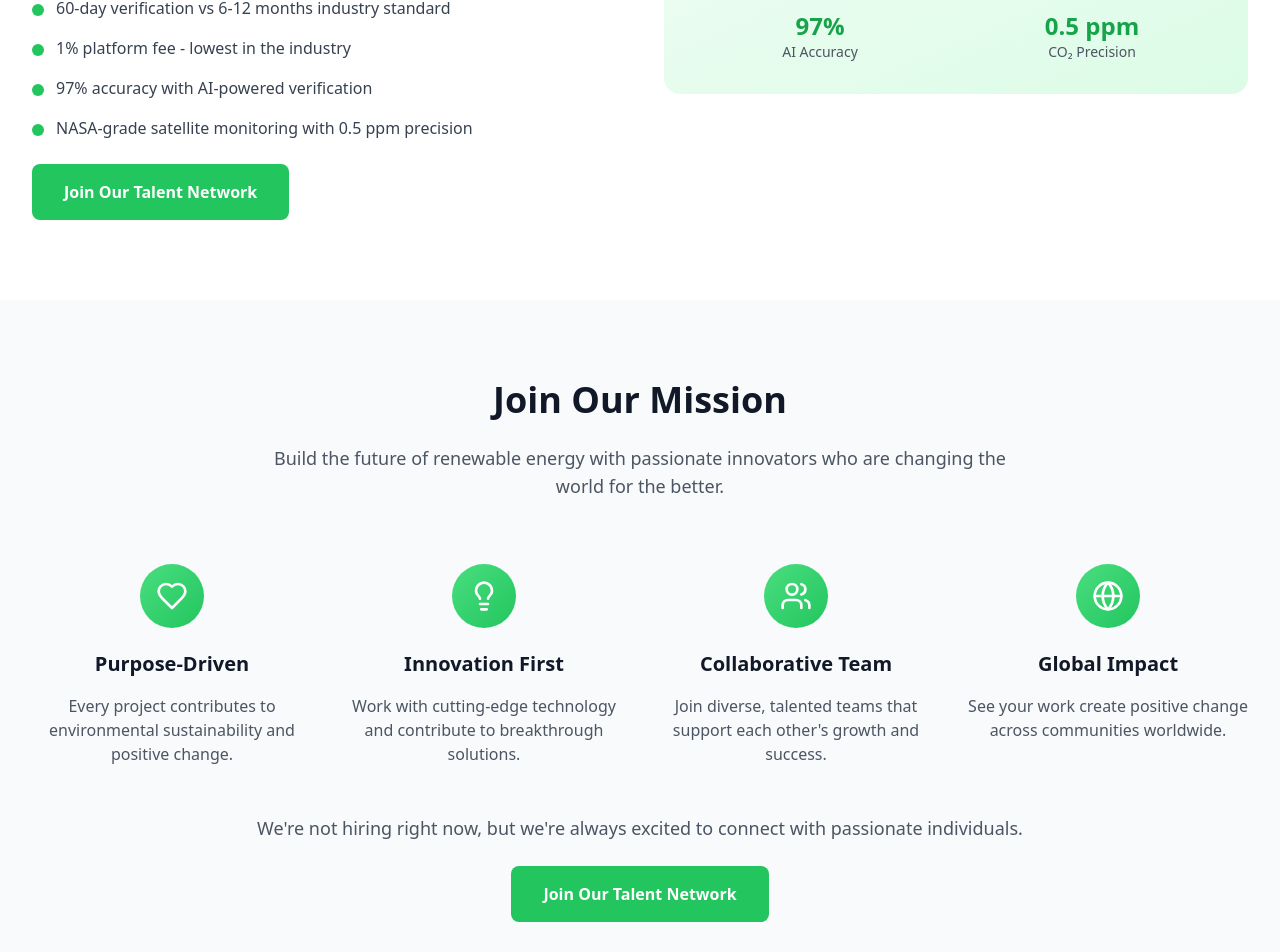
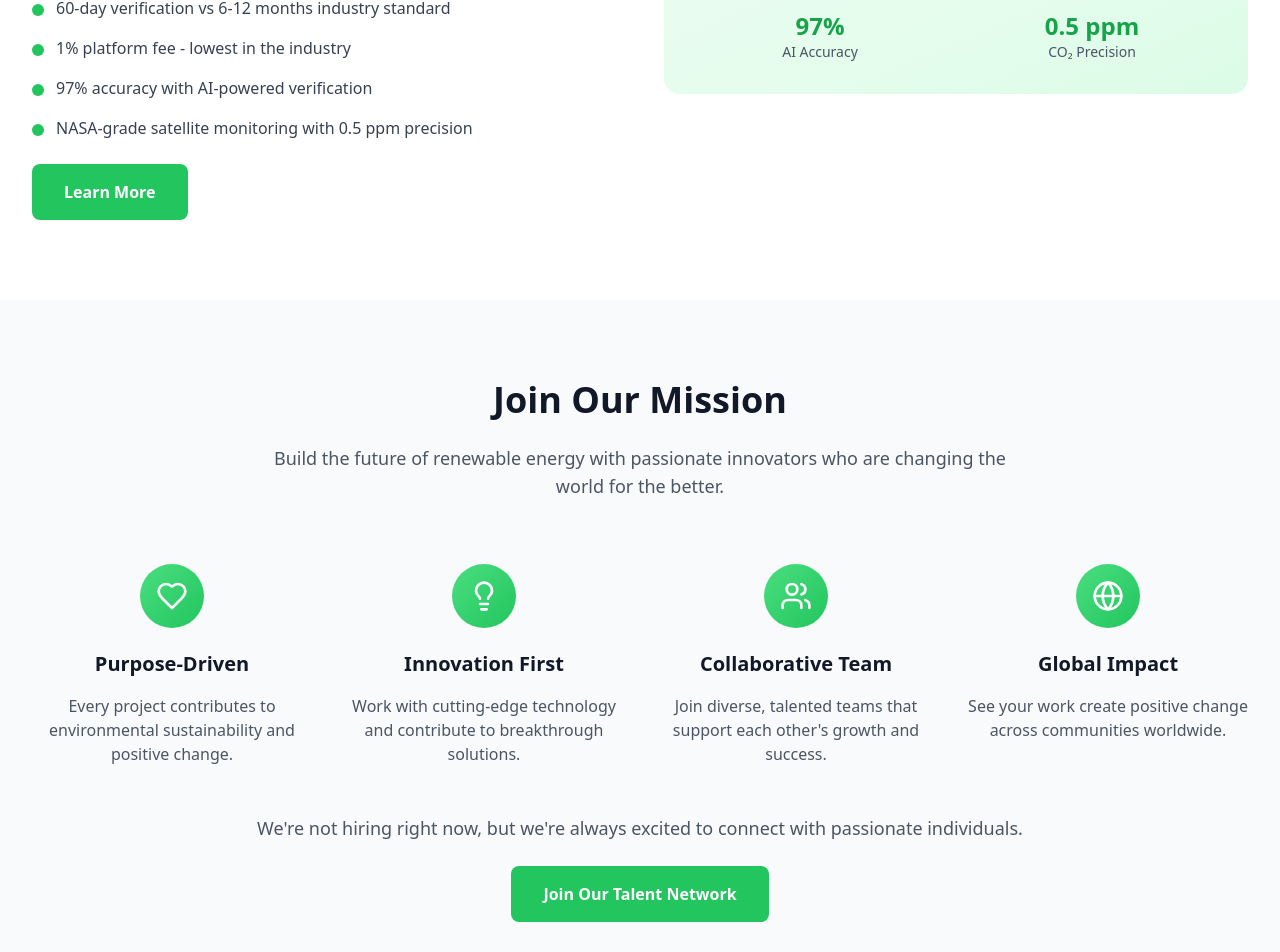
Before and after one commit to moksh1tha/RuzoGreenEnergy, a React (Vite) app: page / in a window 1280 px wide. Shown: the part 2314-3266 px from the top of the page. Built offline with nearby package versions, Linux system fonts and the light colour scheme.

Commit message:
Updated Home.tsx

```diff
--- a/src/pages/Home.tsx
+++ b/src/pages/Home.tsx
@@ -182,7 +182,7 @@ const Home: React.FC = () => {
                 ))}
               </div>
               <Link to="/careers" className="bg-green-500 hover:bg-green-600 text-white px-8 py-4 rounded-lg font-semibold transition-all duration-300 hover:scale-105 inline-block">
-                Join Our Talent Network
+                Learn More
               </Link>
             </div>
             <div className="bg-gradient-to-br from-green-50 to-green-100 p-8 rounded-2xl">
```
